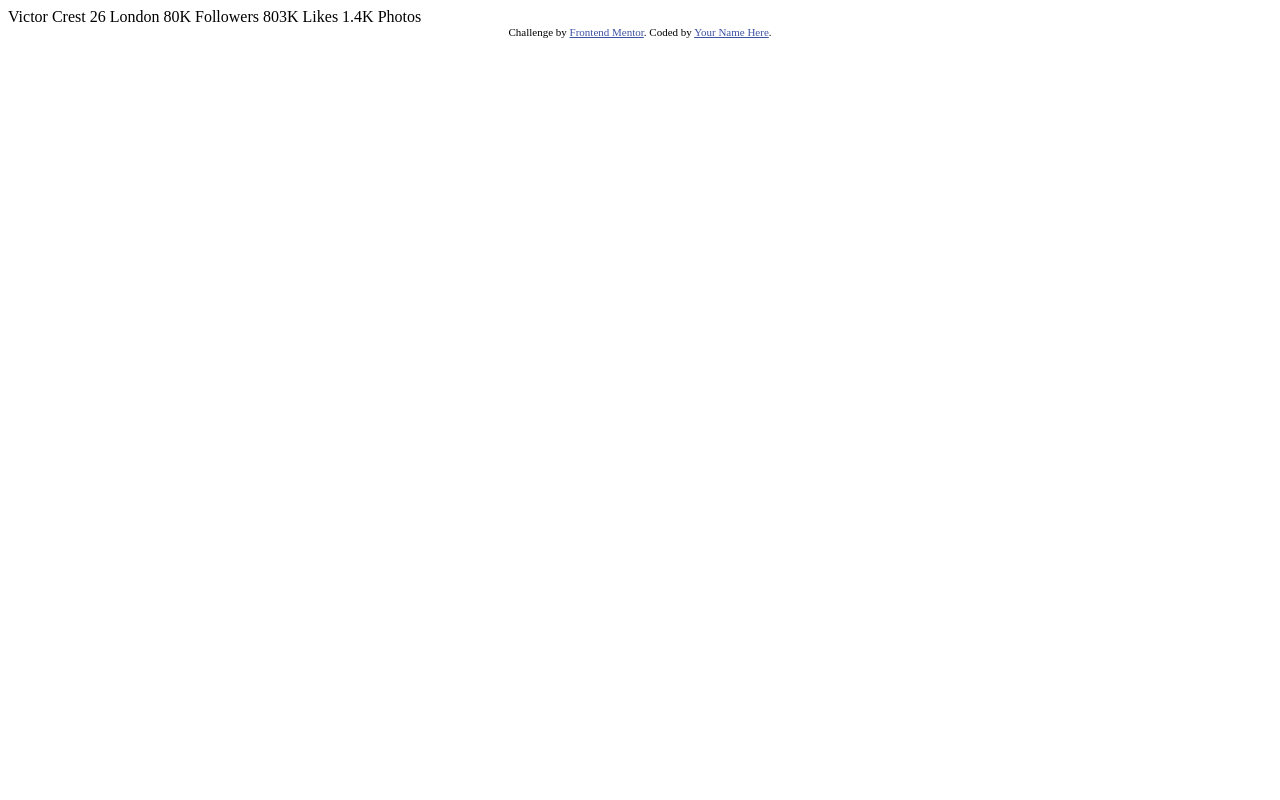
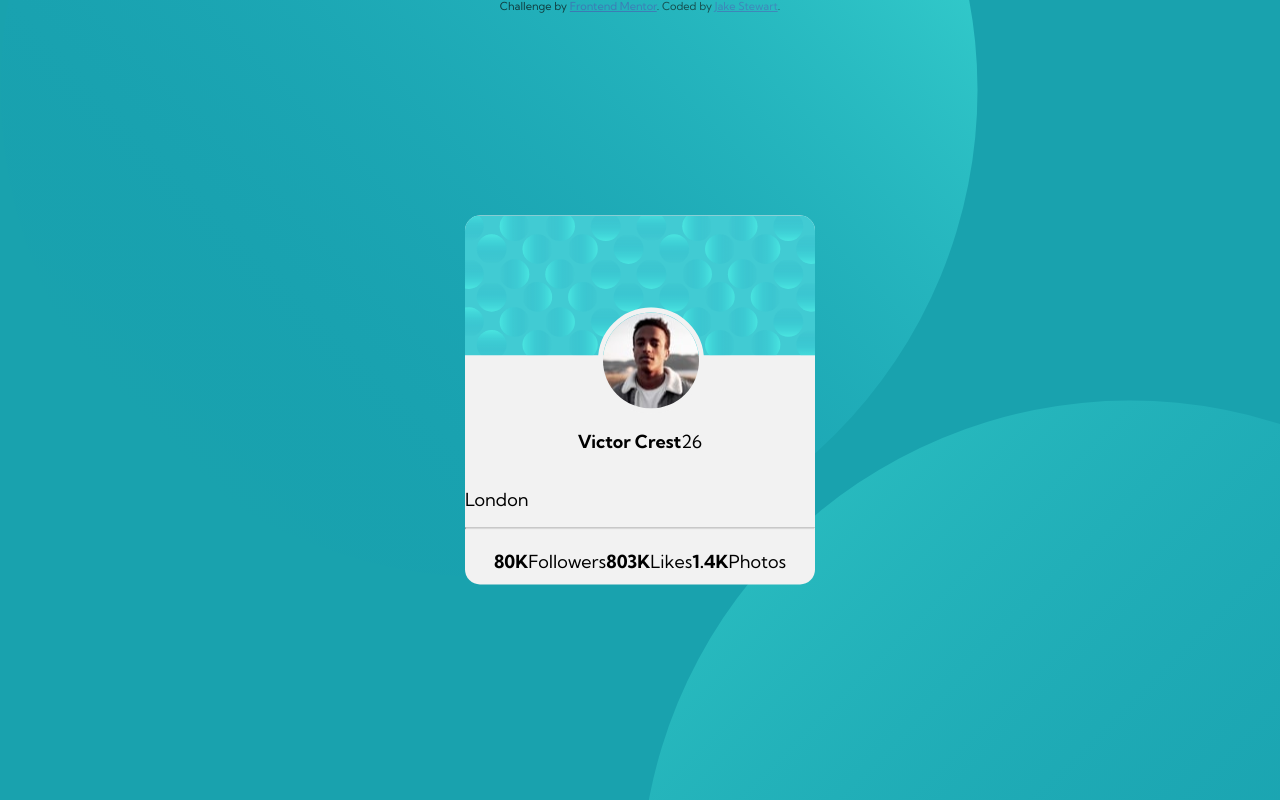
Before and after one commit to JakeyStew/Frontend-Mentor-Profile-card-component, a plain HTML site: page index.html in a window 1280 px wide. Drawn offline with Linux system fonts and the light colour scheme.

Commit message:
-Foundation created
-Background layer all created and positioned correctly
-Card correctly positioned and structured.

```diff
--- a/index.html
+++ b/index.html
@@ -3,11 +3,11 @@
 <head>
   <meta charset="UTF-8">
   <meta name="viewport" content="width=device-width, initial-scale=1.0"> <!-- displays site properly based on user's device -->
-
   <link rel="icon" type="image/png" sizes="32x32" href="./images/favicon-32x32.png">
-
+  <link rel="preconnect" href="https://fonts.gstatic.com">
+  <link href="https://fonts.googleapis.com/css2?family=Kumbh+Sans:wght@400;700&display=swap" rel="stylesheet">
+  <link rel="stylesheet" href="/css/style.css">
   <title>Frontend Mentor | Profile card component</title>
-
   <!-- Feel free to remove these styles or customise in your own stylesheet 👍 -->
   <style>
     .attribution { font-size: 11px; text-align: center; }
@@ -15,21 +15,27 @@
   </style>
 </head>
 <body>
-  Victor Crest
-  26
-  London
-
-  80K
-  Followers
-
-  803K
-  Likes
-
-  1.4K
-  Photos
+  <div class="card">
+    <img class="card-bg-img" src="/images/bg-pattern-card.svg" alt="Card background"/>
+    <img class="card-profile-img" src="/images/image-victor.jpg" alt="Victor Crest"/>
+    <div class="flex flex-jc-c flex-ai-c card-name-content">
+      <h1>Victor Crest</h1>
+      <p>26</p>
+    </div>
+    <p>London</p>
+    <hr>
+    <div class="flex flex-jc-c flex-ai-c">
+      <h1>80K</h1>
+      <p></p>Followers</p>
+      <h1>803K</h1>
+      <p></p>Likes</p>
+      <h1>1.4K</h1>
+      <p></p>Photos</p>
+    </div>
+  </div>
   <div class="attribution">
     Challenge by <a href="https://www.frontendmentor.io?ref=challenge" target="_blank">Frontend Mentor</a>.
-    Coded by <a href="#">Your Name Here</a>.
+    Coded by <a href="#">Jake Stewart</a>.
   </div>
 </body>
 </html>
--- /dev/null
+++ b/scss/_body.scss
@@ -0,0 +1,27 @@
+.card {
+  z-index: 2;
+  background-color: $offWhite;
+  border-radius: 15px;
+  position: absolute;
+  top: 50%;
+  left: 50%;
+  transform: translate(-50%, -50%);
+  margin: auto;
+  overflow: hidden;
+
+  &-bg-img {
+    width: 100%;
+    height: auto;
+  }
+  &-profile-img {
+    z-index: 3;
+    position: absolute;
+    top: 25%;
+    left: 38%;
+    border-radius: 50%;
+    border: solid $offWhite 5px;
+  }
+  &-name-content {
+    margin-top: 15%;
+  }
+}
--- /dev/null
+++ b/scss/_globals.scss
@@ -0,0 +1,59 @@
+html {
+  font-size: 100%;
+  box-sizing: border-box;
+}
+*,
+*::before,
+*::after {
+  box-sizing: inherit;
+}
+body {
+  margin: 0;
+  padding: 0;
+  font-family: "Kumbh Sans", sans-serif;
+  line-height: 1.2;
+  font-size: $font-med;
+  background-color: $darkCyan;
+
+  &:before {
+    content: "";
+    background-image: url(/images/bg-pattern-top.svg);
+    background-repeat: no-repeat;
+    position: absolute;
+    top: -50%;
+    left: 0;
+    right: 0;
+    bottom: 0;
+  }
+  &:after {
+    content: "";
+    background-image: url(/images/bg-pattern-bottom.svg);
+    background-repeat: no-repeat;
+    position: absolute;
+    top: 50%;
+    left: 50%;
+    right: 0;
+    bottom: 0;
+  }
+}
+
+h1 {
+  font-size: $font-med;
+}
+p {
+  font-size: $font-med;
+}
+//Flex
+.flex {
+  display: flex;
+
+  &-jc-sb {
+    justify-content: space-between;
+  }
+  &-jc-c {
+    justify-content: center;
+  }
+  &-ai-c {
+    align-items: center;
+  }
+}
--- /dev/null
+++ b/scss/_variables.scss
@@ -0,0 +1,9 @@
+//Colours
+$darkCyan: hsl(185, 75%, 39%);
+$veryDarkDesaturatedBlue: hsl(229, 23%, 23%);
+$darkGrayishBlue: hsl(227, 10%, 46%);
+$darkGray: hsl(0, 0%, 59%);
+$offWhite: hsl(0, 0%, 95%);
+
+//Font sizes
+$font-med: 1.125rem;
--- /dev/null
+++ b/scss/style.scss
@@ -0,0 +1,3 @@
+@import "variables";
+@import "globals";
+@import "body";
```
Also changed, not shown: css/style.css (added), style.css (deleted), 2 other files.
